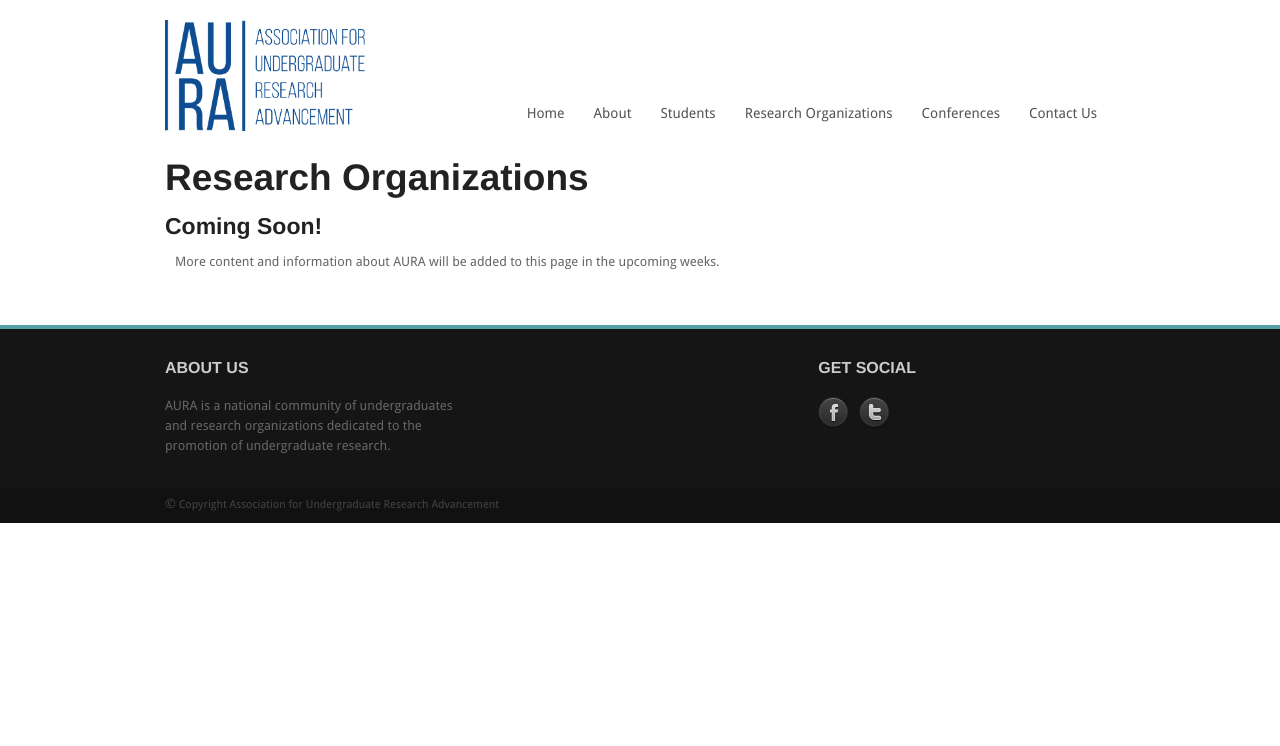
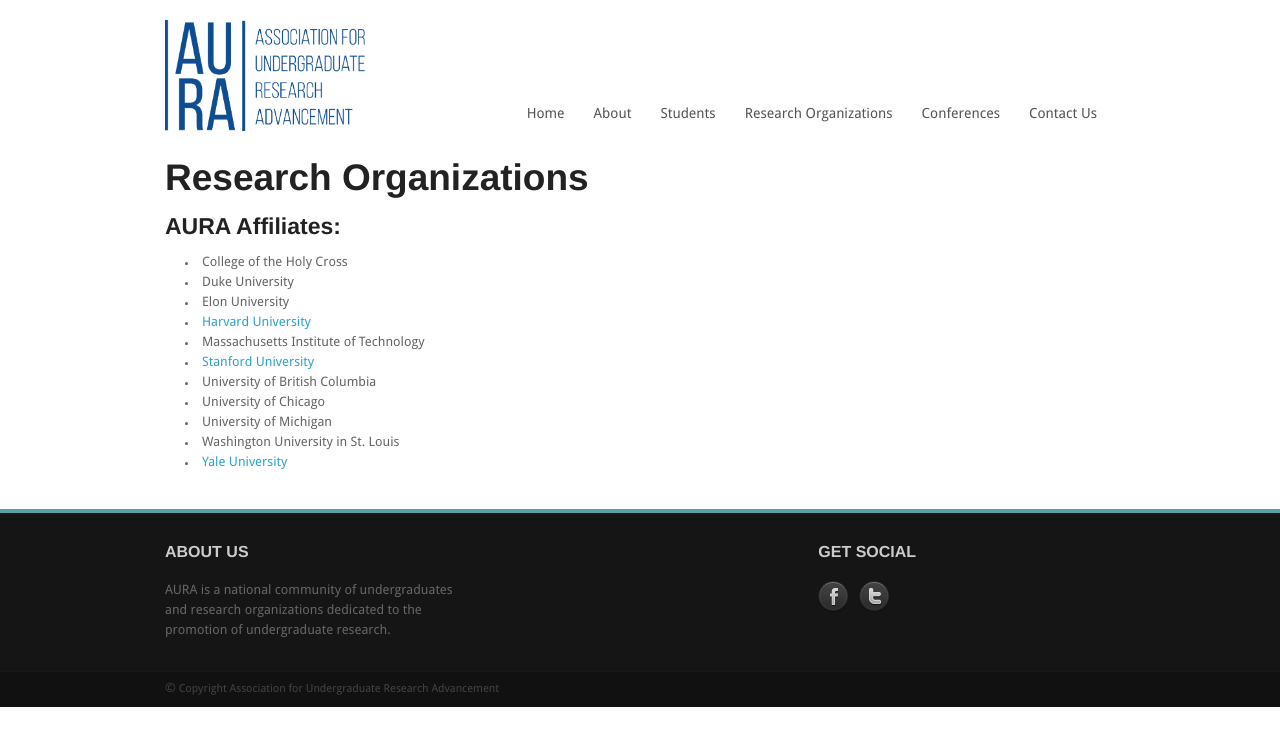
Before and after one commit to kraftp/aura_website, a Jekyll site: the page built from about/research_organizations.md, in a window 1280 px wide. Shown: the top 746 px of the page. Built offline with Jekyll 4.4.1, drawn with Linux system fonts in a browser that asks for light colours.

Commit message:
Reorganization + Adding Content, Created FB Page
I did several things. I merged several pages that seemed redundant
(Mission is already covered in About Us). I added a variety of
resources from the YURA resources page to the AURA site as well, for
further visibility. Moved around some content that was clustered. (Ex:
split out part of the About Us Page and put it in the Affiliated
Organizations Page). Restructured the Conference Page. Also, I created
a Facebook page for AURA, and linked it to the AURA site.

```diff
--- a/_includes/footer.html
+++ b/_includes/footer.html
@@ -11,7 +11,7 @@
 	</div>
 	<div class="four columns">
 		<h1>GET SOCIAL</h1>
-		<a class="social facebook" href="https://www.facebook.com"></a>
+		<a class="social facebook" href="https://www.facebook.com/AURAUndergradResearch"></a>
 		<a class="social twitter" href="https://www.twitter.com"></a>
 	</div>
 	</footer>
--- a/_includes/header.html
+++ b/_includes/header.html
@@ -45,6 +42,9 @@
 			</li>
 			<li>
 			<a href="/conferences">Conferences</a>
+			<ul>
+				<li><a href="/conferences/NCRC">NCRC</a></li>
+			</ul>
 			</li>
 			<li>
 			<a href="/contact_us">Contact Us</a>
--- a/about/research_organizations.md
+++ b/about/research_organizations.md
@@ -3,5 +3,16 @@
 title: Research Organizations
 ---
 
-####Coming Soon!
-More content and information about AURA will be added to this page in the upcoming weeks.
+
+####AURA Affiliates:
+<li>College of the Holy Cross</li>
+<li>Duke University</li>
+<li>Elon University</li>
+<li> <a href="http://www.hcura.org/">Harvard University</a> </li>
+<li>Massachusetts Institute of Technology</li>
+<li> <a href="http://sura.stanford.edu/">Stanford University</a> </li>
+<li>University of British Columbia</li>
+<li>University of Chicago</li>
+<li>University of Michigan</li>
+<li>Washington University in St. Louis</li>
+<li> <a href="http://yura.yale.edu">Yale University</a> </li>
```
Also changed, not shown: other parts of _includes/header.html (+1 -4 lines), about.md (+0 -13 lines), about/mission.md (deleted, +0 -7 lines), conferences.md (deleted, +0 -10 lines), conferences/NCRC.md (added, +13 -0 lines), contact_us.md (+1 -1 lines), for_research_organizations.md (+4 -3 lines), for_students/s_research_advice.md (deleted, +0 -23 lines), for_students/s_resource_library.md (deleted, +0 -7 lines), images/FB_Icon.png (added).
